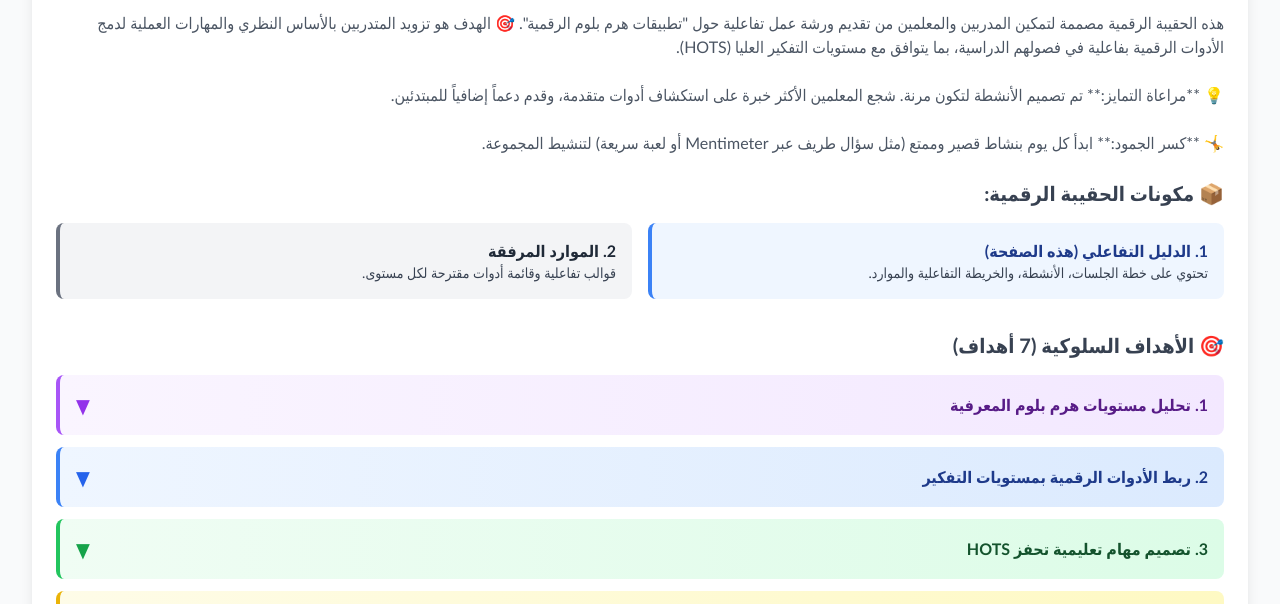
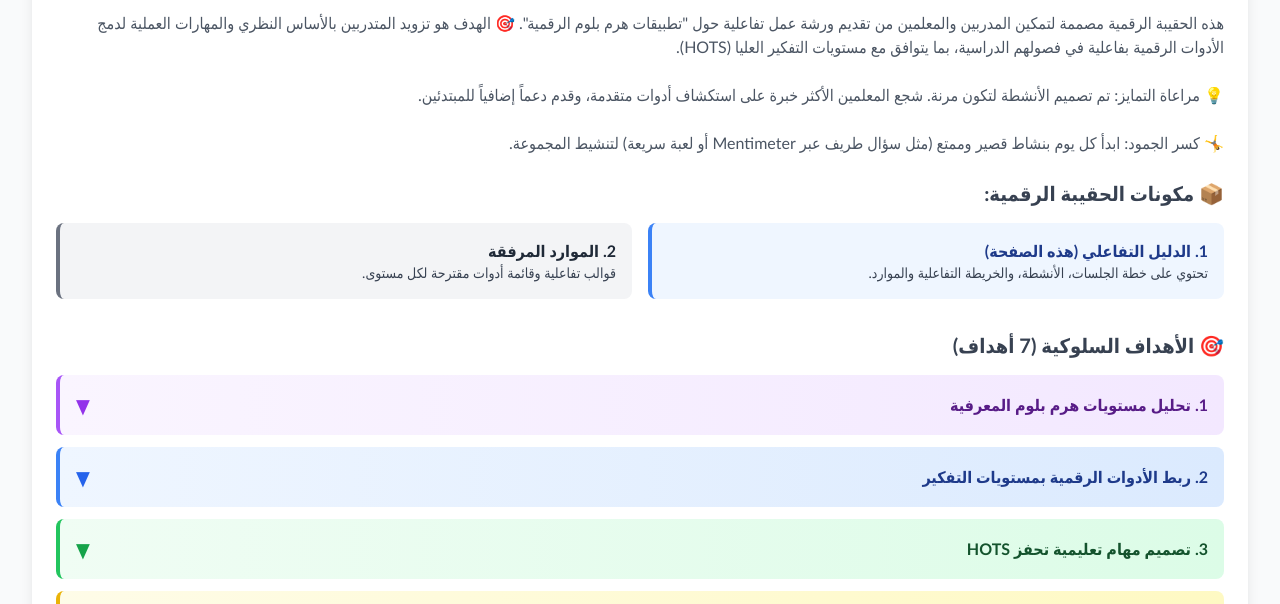
Before and after one commit to bandrov92/bloom-digital-report, a plain HTML site: page index.html/index.html in a window 1280 px wide. Shown: the part 194-798 px from the top of the page. Drawn offline with nearby package versions, Linux system fonts and the light colour scheme.

Commit message:
new face

```diff
--- a/index.html/index.html
+++ b/index.html/index.html
@@ -302,8 +302,8 @@ a.inline-link:hover {
   <section id="intro" class="mb-12 p-6 bg-white rounded-xl shadow-lg fade-in">
     <h2 class="text-3xl font-extrabold text-gray-900 mb-6 border-b pb-2 border-blue-200">👋 1. مقدمة الحقيبة وأهدافها</h2>
     <p class="text-gray-600 mb-6">هذه الحقيبة الرقمية مصممة لتمكين المدربين والمعلمين من تقديم ورشة عمل تفاعلية حول "تطبيقات هرم بلوم الرقمية". 🎯 الهدف هو تزويد المتدربين بالأساس النظري والمهارات العملية لدمج الأدوات الرقمية بفاعلية في فصولهم الدراسية، بما يتوافق مع مستويات التفكير العليا (HOTS).</p>
-    <p class="text-gray-600 mb-6">💡 **مراعاة التمايز:** تم تصميم الأنشطة لتكون مرنة. شجع المعلمين الأكثر خبرة على استكشاف أدوات متقدمة، وقدم دعماً إضافياً للمبتدئين.</p>
-    <p class="text-gray-600 mb-6">🤸 **كسر الجمود:** ابدأ كل يوم بنشاط قصير وممتع (مثل سؤال طريف عبر Mentimeter أو لعبة سريعة) لتنشيط المجموعة.</p>
+    <p class="text-gray-600 mb-6">💡 مراعاة التمايز: تم تصميم الأنشطة لتكون مرنة. شجع المعلمين الأكثر خبرة على استكشاف أدوات متقدمة، وقدم دعماً إضافياً للمبتدئين.</p>
+    <p class="text-gray-600 mb-6">🤸 كسر الجمود: ابدأ كل يوم بنشاط قصير وممتع (مثل سؤال طريف عبر Mentimeter أو لعبة سريعة) لتنشيط المجموعة.</p>
 
     <h3 class="text-xl font-bold text-gray-700 mb-4">📦 مكونات الحقيبة الرقمية:</h3>
     <div class="grid grid-cols-1 md:grid-cols-2 gap-4 mb-8">
@@ -824,7 +824,7 @@ a.inline-link:hover {
 <!-- Footer -->
 <footer class="bg-gray-800 text-white py-8 mt-12">
   <div class="container mx-auto px-4 sm:px-6 lg:px-8 text-center">
-    <p class="mb-2">© 2025 بندر الأسمري وحسين الشهراني. جميع الحقوق محفوظة.</p>
+    <p class="mb-2">© 2025 بندر الأسمري . جميع الحقوق محفوظة.</p>
     <p class="text-sm text-gray-400">مورد تعليمي أُعد بحب لزملائي المعلمين والمدربين.</p>
   </div>
 </footer>
```
